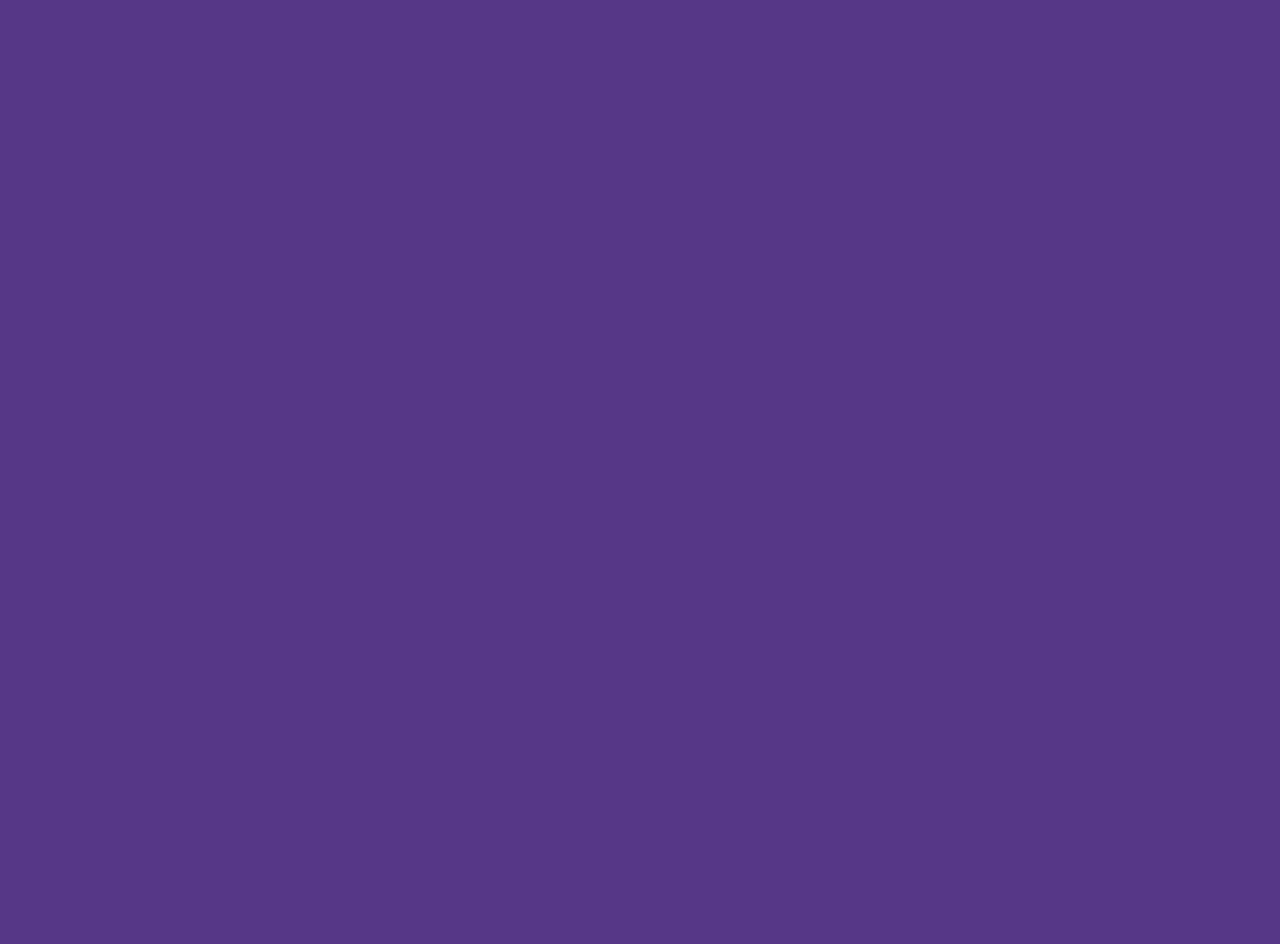
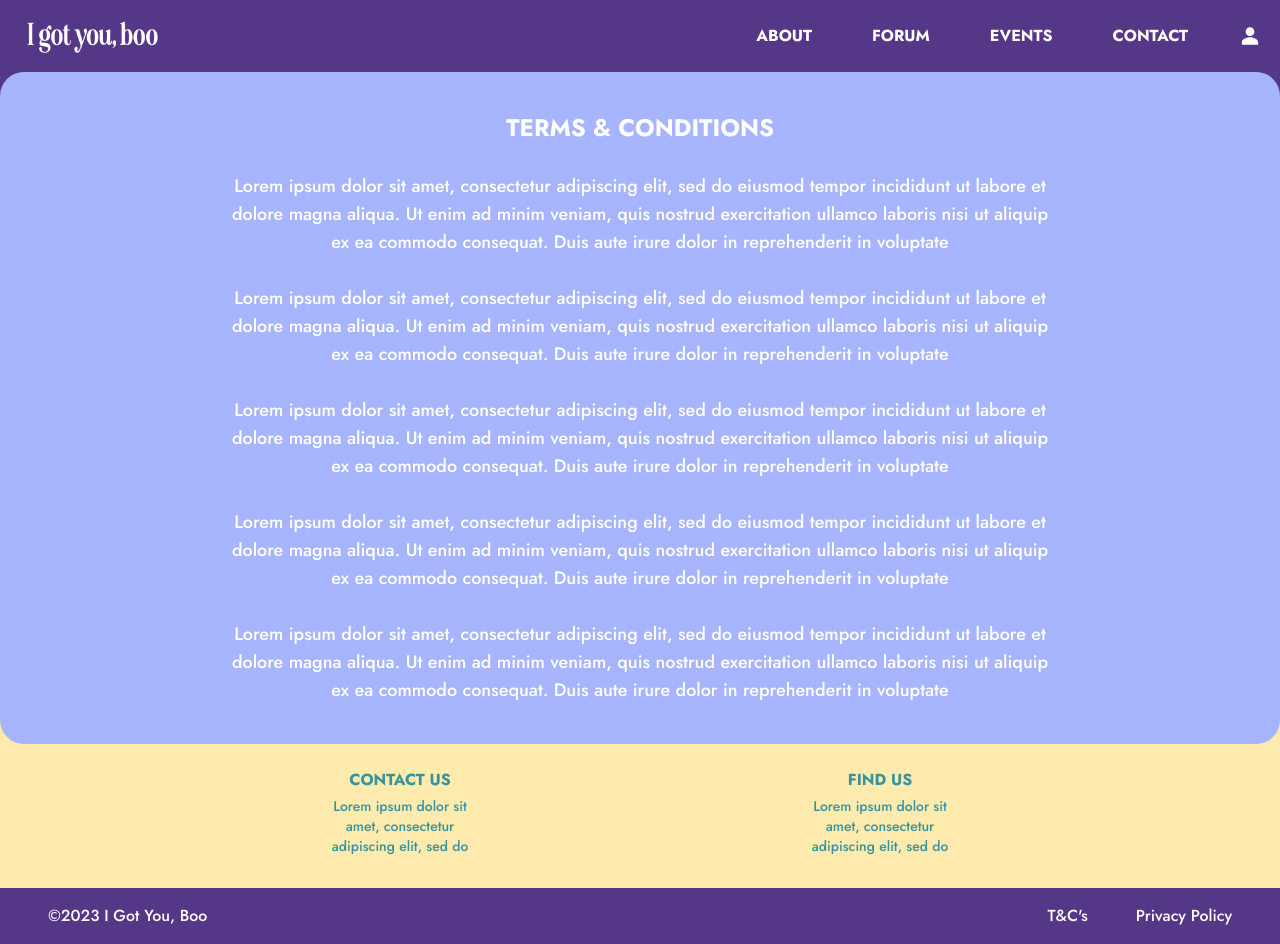
Before and after one commit to IGotYouBoo-Crew/igyb-front-end, a React (Create React App) app: page /terms-and-conditions in a window 1280 px wide. Before the commit this address had no page. Before the commit the page ends 800 px from the top, so only its background shows below. Built offline with nearby package versions, Linux system fonts and the light colour scheme; a web font is replaced by a local one.

Commit message:
feat: complete terms & conditions page

```diff
--- a/src/App.js
+++ b/src/App.js
@@ -3,6 +3,7 @@ import { Routes, Route } from "react-router-dom"
 import './App.css';
 import HomePage from './pages/home/HomePage';
 import AboutPage from "./pages/about/AboutPage";
+import TermsPage from "./pages/terms/TermsPage";
 
 function App() {
   return (
@@ -10,6 +11,7 @@ function App() {
       <Routes>
         <Route index path="/" element={<HomePage />} />
         <Route index path="/about" element={<AboutPage />} />
+        <Route index path="/terms-and-conditions" element={<TermsPage />} />
       </Routes>
     </div>
   );
--- a/src/components/Footer.jsx
+++ b/src/components/Footer.jsx
@@ -17,7 +17,7 @@ const Footer = () => {
         <div className='bg-indigo text-white flex justify-between px-3 md:px-6 lg:px-12 py-4 text-sm lg:text-base'>
           <h1>©2023 I Got You, Boo</h1>
           <div className='flex justify-between gap-5 md:gap-10 lg:gap-12'>
-            <a href="/" >T&C's</a>
+            <a href="/terms-and-conditions" >T&C's</a>
             <a href="/" >Privacy Policy</a>
           </div>
         </div>
--- /dev/null
+++ b/src/pages/terms/TermsPage.jsx
@@ -0,0 +1,46 @@
+import React from 'react'
+import MainLayout from '../../components/MainLayout'
+
+const TermsPage = () => {
+  return (
+    <div>
+        <MainLayout>
+            <section className='bg-periwinkle rounded-3xl relative z-40 px-20 py-10 md:px-40 lg:px-56 text-center text-white'>
+                <h1 className='text-2xl font-bold'>TERMS & CONDITIONS</h1>
+                <p className='mt-7 text-lg'>
+                Lorem ipsum dolor sit amet, consectetur adipiscing elit, sed do eiusmod tempor
+                incididunt ut labore et dolore magna aliqua. Ut enim ad minim veniam, quis nostrud
+                exercitation ullamco laboris nisi ut aliquip ex ea commodo consequat. Duis aute
+                irure dolor in reprehenderit in voluptate
+                </p>
+                <p className='mt-7 text-lg'>
+                Lorem ipsum dolor sit amet, consectetur adipiscing elit, sed do eiusmod tempor
+                incididunt ut labore et dolore magna aliqua. Ut enim ad minim veniam, quis nostrud
+                exercitation ullamco laboris nisi ut aliquip ex ea commodo consequat. Duis aute
+                irure dolor in reprehenderit in voluptate
+                </p>
+                <p className='mt-7 text-lg'>
+                Lorem ipsum dolor sit amet, consectetur adipiscing elit, sed do eiusmod tempor
+                incididunt ut labore et dolore magna aliqua. Ut enim ad minim veniam, quis nostrud
+                exercitation ullamco laboris nisi ut aliquip ex ea commodo consequat. Duis aute
+                irure dolor in reprehenderit in voluptate
+                </p>
+                <p className='mt-7 text-lg'>
+                Lorem ipsum dolor sit amet, consectetur adipiscing elit, sed do eiusmod tempor
+                incididunt ut labore et dolore magna aliqua. Ut enim ad minim veniam, quis nostrud
+                exercitation ullamco laboris nisi ut aliquip ex ea commodo consequat. Duis aute
+                irure dolor in reprehenderit in voluptate
+                </p>
+                <p className='mt-7 text-lg'>
+                Lorem ipsum dolor sit amet, consectetur adipiscing elit, sed do eiusmod tempor
+                incididunt ut labore et dolore magna aliqua. Ut enim ad minim veniam, quis nostrud
+                exercitation ullamco laboris nisi ut aliquip ex ea commodo consequat. Duis aute
+                irure dolor in reprehenderit in voluptate
+                </p>
+            </section>
+        </MainLayout>
+    </div>
+  )
+}
+
+export default TermsPage
```
